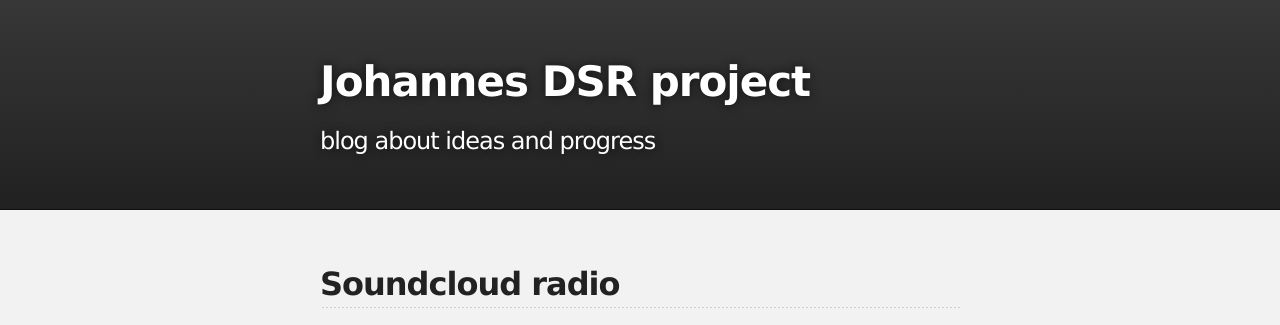
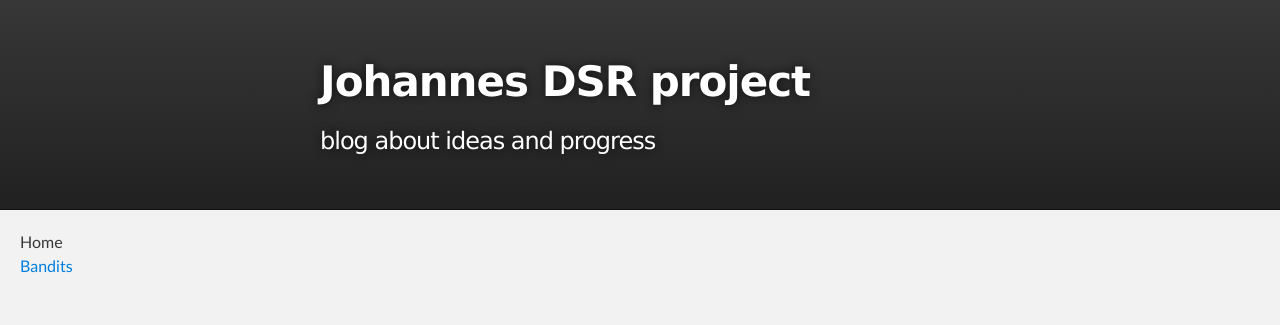
Before and after one commit to johannesbraun/johannesbraun.github.io, a plain HTML site: page index.html in a window 1280 px wide. Shown: the top 325 px of the page. Drawn offline with Linux system fonts and the light colour scheme.

Commit message:
added menu

```diff
--- a/index.html
+++ b/index.html
@@ -23,8 +23,18 @@
         </header>
     </div>
 
+
+
     <!-- MAIN CONTENT -->
     <div id="main_content_wrap" class="outer">
+
+      <div id="menu" class="side">
+      <section id="menu" class="side">
+      Home<br>
+      <a href="bandits.html">Bandits</a>
+      </section>
+      </div>
+
       <section id="main_content" class="inner">
         <h2>
 <a id="Soundcloud radio" class="anchor" href="#Soundcloud radio" aria-hidden="true"><span class="octicon octicon-link"></span></a>Soundcloud radio</h2>
@@ -161,6 +171,7 @@ Experiment with different Bandit algos …?
 <strong>4. Measuring success</strong>
 <ul>
 <li>Compare skips in a blind test for DSR members and friends</li>
+<li>I can measure MAP for held out user playlists</li>
 <li>Maybe I can use MSD data and see how my recommendations rank: http://labrosa.ee.columbia.edu/millionsong/, http://www.kaggle.com/c/msdchallenge</li>
 </ul>
 </p>
--- a/stylesheets/stylesheet.css
+++ b/stylesheets/stylesheet.css
@@ -271,6 +271,11 @@ Full-Width Styles
   margin: 0 auto;
 }
 
+.side{
+  padding-top: 10px;
+  padding-left: 10px;
+}
+
 #forkme_banner {
   display: block;
   position: absolute;
```
Also changed, not shown: bandits.html (+10 -0 lines).
